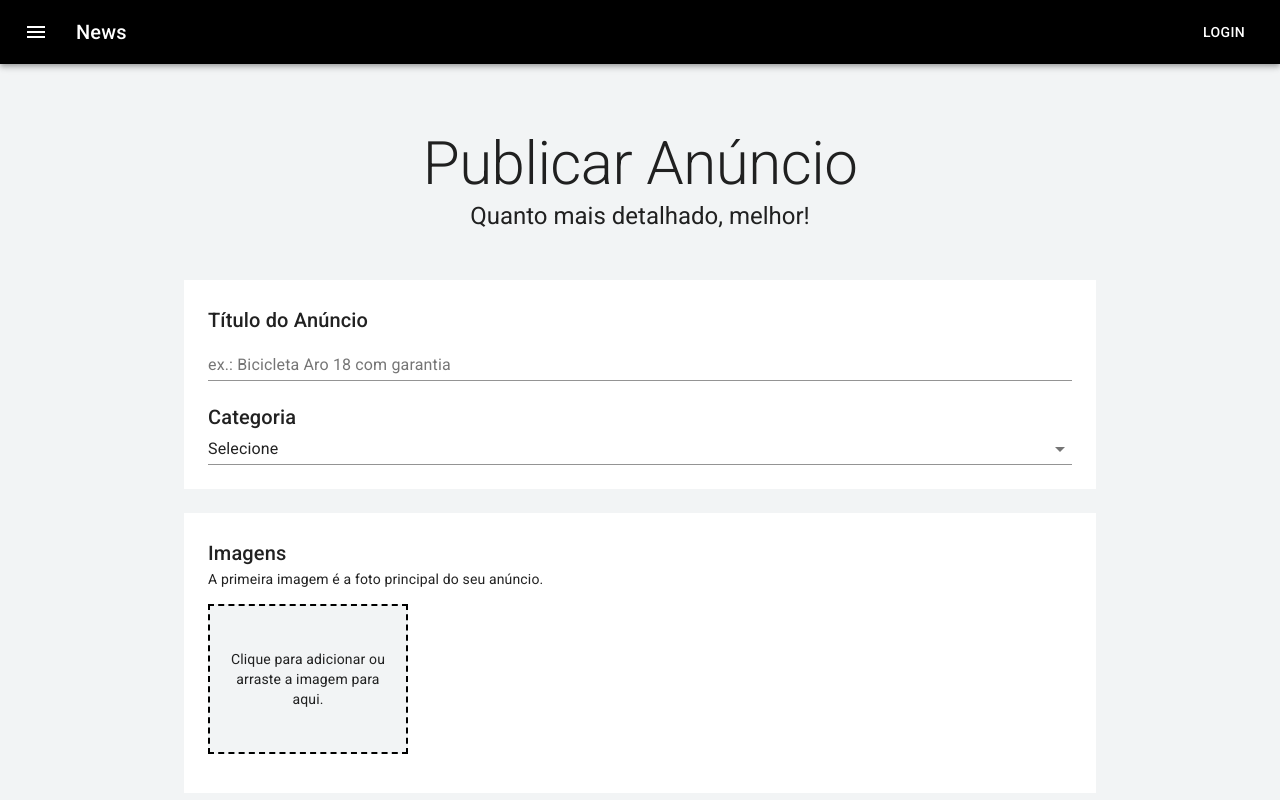
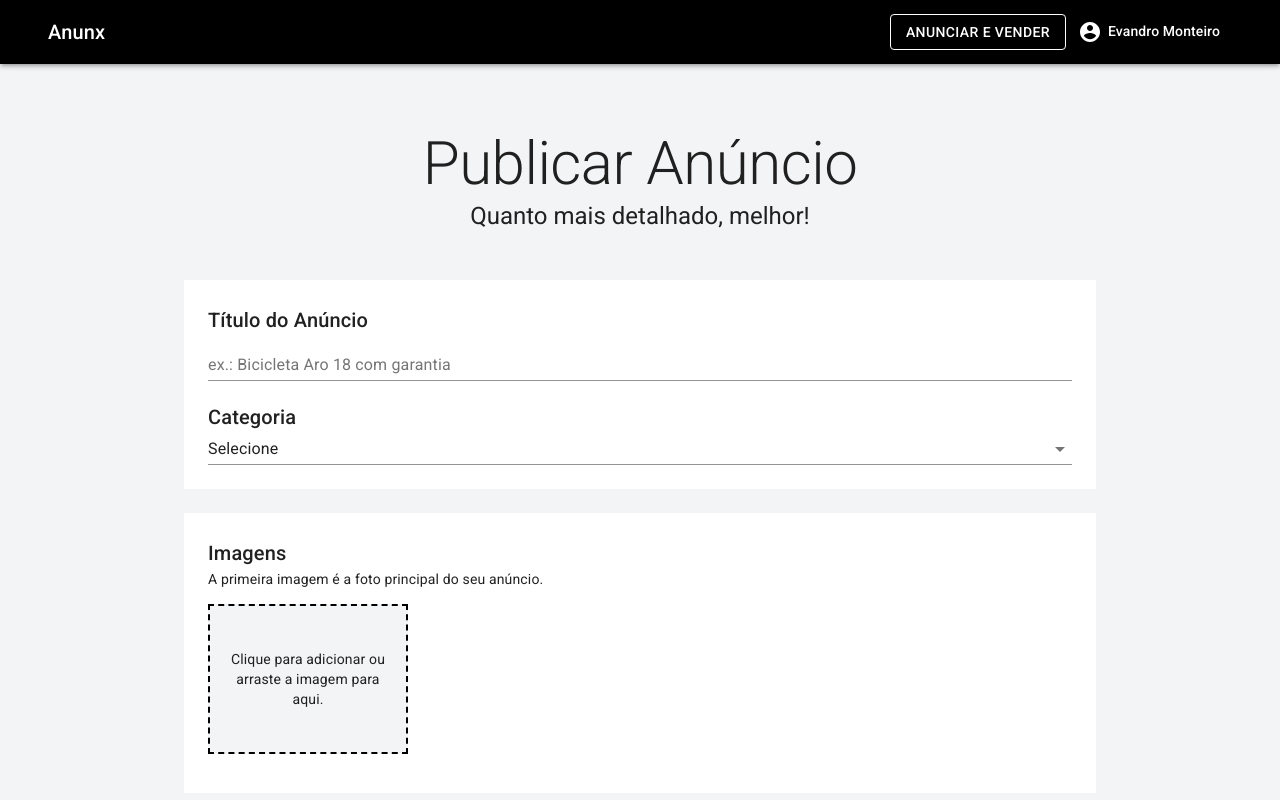
Before and after one commit to EvandroMonteiro/anunx, a Next.js app: page /user/publish in a window 1280 px wide. Shown: the top 800 px of the page. Built offline with nearby package versions, Linux system fonts and the light colour scheme.

Commit message:
header - adicionando container e menu do usuario

```diff
--- a/pages/index.js
+++ b/pages/index.js
@@ -51,7 +51,7 @@
         </Paper>
       </Container>
 
-      <Container maxWidth="md" className={classes.cardGrid}>
+      <Container maxWidth="lg" className={classes.cardGrid}>
         <Typography component="h2" variant="h4" align="center" color="textPrimary">
           Destaques
         </Typography>
--- a/src/components/Header.js
+++ b/src/components/Header.js
@@ -1,40 +1,88 @@
-import React from 'react';
-import { makeStyles } from '@material-ui/core/styles';
-import AppBar from '@material-ui/core/AppBar';
-import Toolbar from '@material-ui/core/Toolbar';
-import Typography from '@material-ui/core/Typography';
-import Button from '@material-ui/core/Button';
-import IconButton from '@material-ui/core/IconButton';
-import MenuIcon from '@material-ui/icons/Menu';
+import React, { useState } from 'react';
+import Link from 'next/link'
+
+import {
+  makeStyles,
+  AppBar,
+  Toolbar,
+  Typography,
+  Button,
+  IconButton,
+  Avatar,
+  Menu,
+  MenuItem,
+  Divider,
+} from '@material-ui/core';
+
+import { Container } from '@material-ui/core';
+import { AccountCircle, MenuIcon } from '@material-ui/icons';
 
 const useStyles = makeStyles((theme) => ({
-  root: {
-    flexGrow: 1,
-  },
   menuButton: {
     marginRight: theme.spacing(2),
   },
   title: {
     flexGrow: 1,
   },
+  userName: {
+    marginLeft: 6,
+  },
+  divider: {
+    margin: '8px 0'
+  }
 }));
 
 export default function ButtonAppBar() {
   const classes = useStyles();
+  const [anchorUserMenu, setAnchorUserMenu] = useState(false)
+
+  const openUserMenu = Boolean(anchorUserMenu)
 
   return (
-    <div className={classes.root}>
-      <AppBar position="static">
-        <Toolbar>
-          <IconButton edge="start" className={classes.menuButton} color="inherit" aria-label="menu">
-            <MenuIcon />
-          </IconButton>
-          <Typography variant="h6" className={classes.title}>
-            News
-          </Typography>
-          <Button color="inherit">Login</Button>
-        </Toolbar>
+    <>
+      <AppBar position="static" elevation={3}>
+        <Container maxWidth="lg">
+          <Toolbar>
+            <Typography variant="h6" className={classes.title}>
+              Anunx
+            </Typography>
+            <Link href="/user/publish" passHref>
+              <Button color="inherit" variant="outlined">
+                Anunciar e vender
+              </Button>
+            </Link>
+            <IconButton color="secondary" onClick={(e) => setAnchorUserMenu(e.currentTarget)}>
+              {
+                true === false
+                  ? <Avatar src="" />
+                  : <AccountCircle />
+              }
+              <Typography variant="subtitle2" color="secondary" className={classes.userName}>
+                Evandro Monteiro
+              </Typography>
+            </IconButton>
+
+            <Menu
+              anchorEl={anchorUserMenu}
+              open={openUserMenu}
+              onClose={() => setAnchorUserMenu(null)}
+              anchorOrigin={{
+                vertical: 'top',
+                horizontal: 'right'
+              }}
+            >
+              <Link href="/user/dashboard" passHref>
+                <MenuItem>Meus anúncios</MenuItem>
+              </Link>
+              <Link href="/user/publish" passHref>
+                <MenuItem>Publicar novo anúncio</MenuItem>
+              </Link>
+              <Divider className={classes.divider} />
+              <MenuItem>Sair</MenuItem>
+            </Menu>
+          </Toolbar>
+        </Container>
       </AppBar>
-    </div>
+    </>
   );
 }
```
